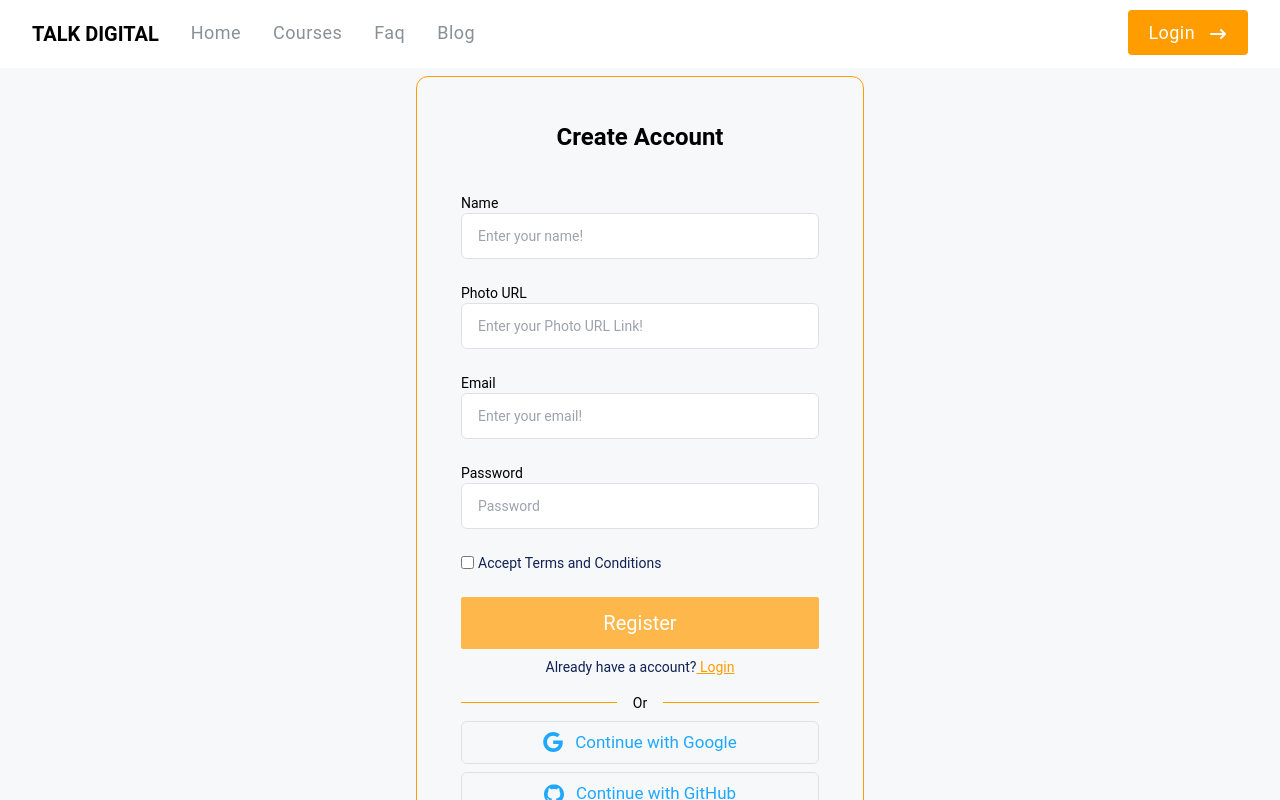
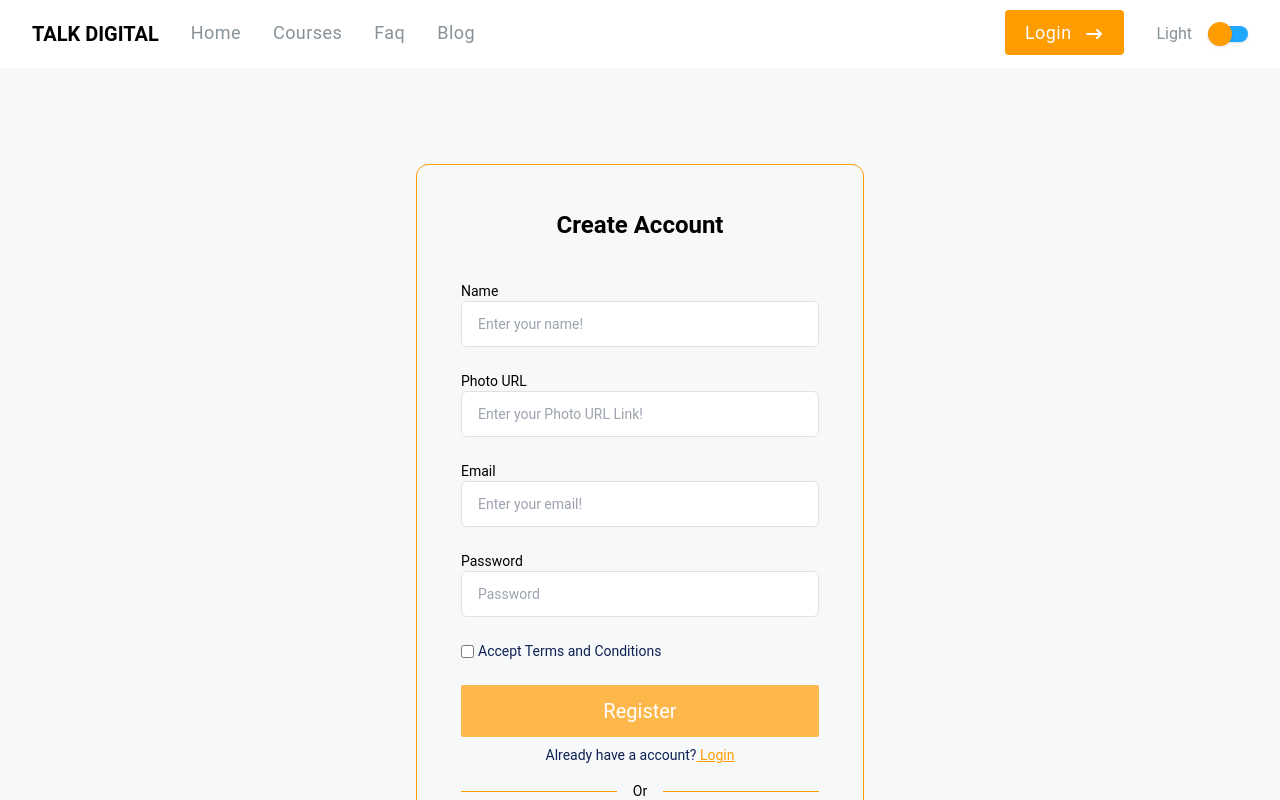
Before and after one commit to nwebpro/talk-digital-client, a React (Create React App) app: page /register in a window 1280 px wide. Shown: the top 800 px of the page. Built offline with nearby package versions, Linux system fonts and the light colour scheme; no server answers.

Commit message:
dark and light toggle button added

```diff
--- a/src/components/Header/Navbar.jsx
+++ b/src/components/Header/Navbar.jsx
@@ -6,6 +6,7 @@ import { AuthContext } from '../../context/AuthProvider';
 
 const Navbar = () => {
     const [isMenuOpen, setIsMenuOpen] = useState(false)
+    const [dark, setDark] = useState(false)
     const { user, userLogout } = useContext(AuthContext)
     console.log(user);
 
@@ -15,6 +16,10 @@ const Navbar = () => {
             .catch(error => (
                 toast.error(error.message, {autoClose: 500})
             ))
+    }
+
+    const handleDark = e => {
+        setDark(e.target.checked);
     }
 
     return (
@@ -91,6 +96,7 @@ const Navbar = () => {
                                     Blog
                                 </NavLink>
                             </li>
+
                         </ul>
                     </div>
                     <ul className="items-center hidden space-x-8 lg:flex">
@@ -122,8 +128,17 @@ const Navbar = () => {
                                 Login <HiArrowNarrowRight className='w-5 h-5 ml-2 inline-flex'   />
                                 </Link>
                             </li>
-
                         }
+                        <li>
+                        <label for="Toggle2" className="inline-flex items-center space-x-4 cursor-pointer dark:text-gray-100">
+                            <span className='text-body-text text-base'>{dark ? 'Dark' : 'Light'}</span>
+                            <span className="relative">
+                                <input onClick={handleDark} id="Toggle2" type="checkbox" className="hidden peer" />
+                                <div className="w-10 h-4 rounded-full shadow bg-theme-secondary peer-checked:bg-theme-default"></div>
+                                <div className="absolute left-0 w-6 h-6 rounded-full shadow -inset-y-1 peer-checked:right-0 peer-checked:left-auto bg-theme-default"></div>
+                            </span>
+                        </label>
+                        </li>
                     </ul>
                     <div className="flex items-center lg:hidden">
                     {
@@ -166,6 +181,14 @@ const Navbar = () => {
                             />
                             </svg>
                         </button>
+                        <label for="Toggle2" className="inline-flex items-center space-x-4 cursor-pointer dark:text-gray-100">
+                            <span className='text-body-text text-base'>{dark ? 'Dark' : 'Light'}</span>
+                            <span className="relative">
+                                <input onClick={handleDark} id="Toggle2" type="checkbox" className="hidden peer" />
+                                <div className="w-10 h-4 rounded-full shadow bg-theme-secondary peer-checked:bg-theme-default"></div>
+                                <div className="absolute left-0 w-6 h-6 rounded-full shadow -inset-y-1 peer-checked:right-0 peer-checked:left-auto bg-theme-default"></div>
+                            </span>
+                        </label>
                         {isMenuOpen && (
                             <div className="absolute top-0 left-0 w-full">
                                 <div className="p-5 bg-white border rounded shadow-sm">
--- a/src/context/AuthProvider.jsx
+++ b/src/context/AuthProvider.jsx
@@ -46,7 +46,7 @@ const AuthProvider = ({ children }) => {
 
     useEffect(() => {
         const unsubscribe = onAuthStateChanged(auth, (currentUser) => {
-            if(currentUser === null || currentUser.emailVerified){
+            if(currentUser === null || currentUser.uid){
                 setUser(currentUser);
             }
             setLoading(false);
--- a/src/pages/Register/Register.jsx
+++ b/src/pages/Register/Register.jsx
@@ -79,7 +79,7 @@ const Register = () => {
     }
 
     return (
-        <section className='h-screen flex items-center justify-center z-0'>
+        <section className='flex items-center justify-center'>
             <div className="w-full mx-auto max-w-md rounded-xl border border-theme-default p-11 my-24" data-aos='fade-up' data-aos-duration='1000'>
                 <h1 className="text-2xl font-bold text-center mb-10">Create Account</h1>
                 <form onSubmit={handleUserCreate} noValidate="" action="" className="space-y-6 ng-untouched ng-pristine ng-valid">
```
